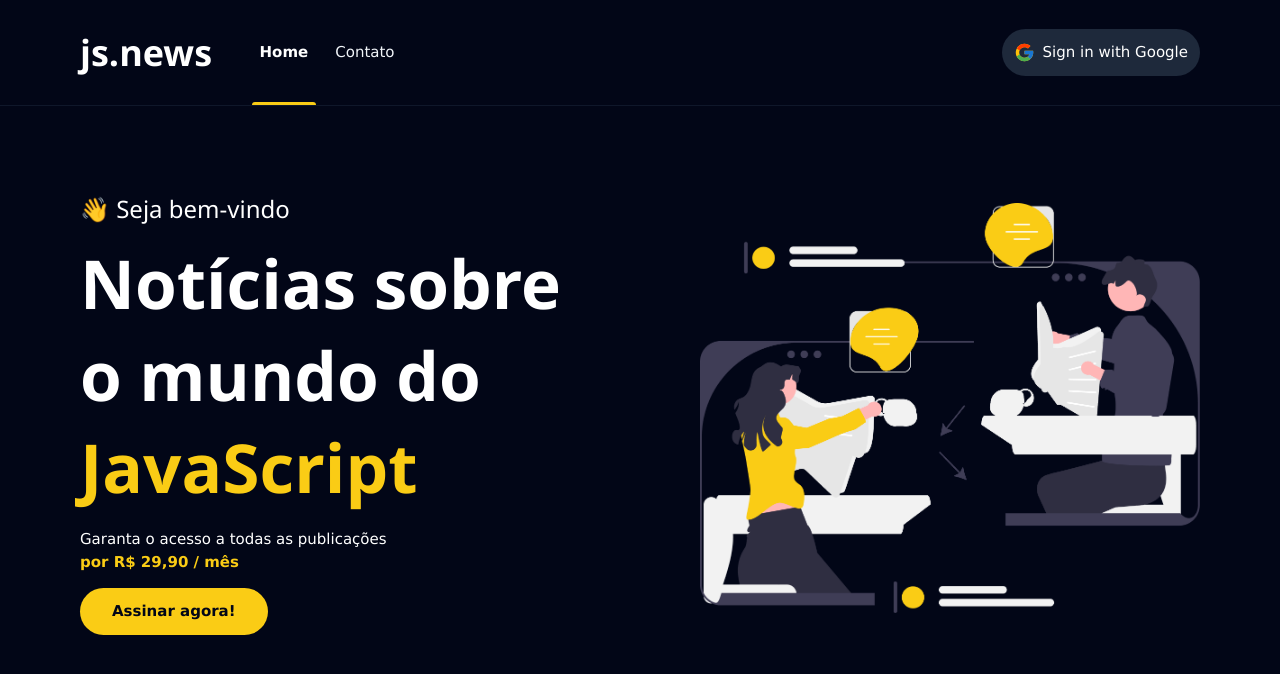
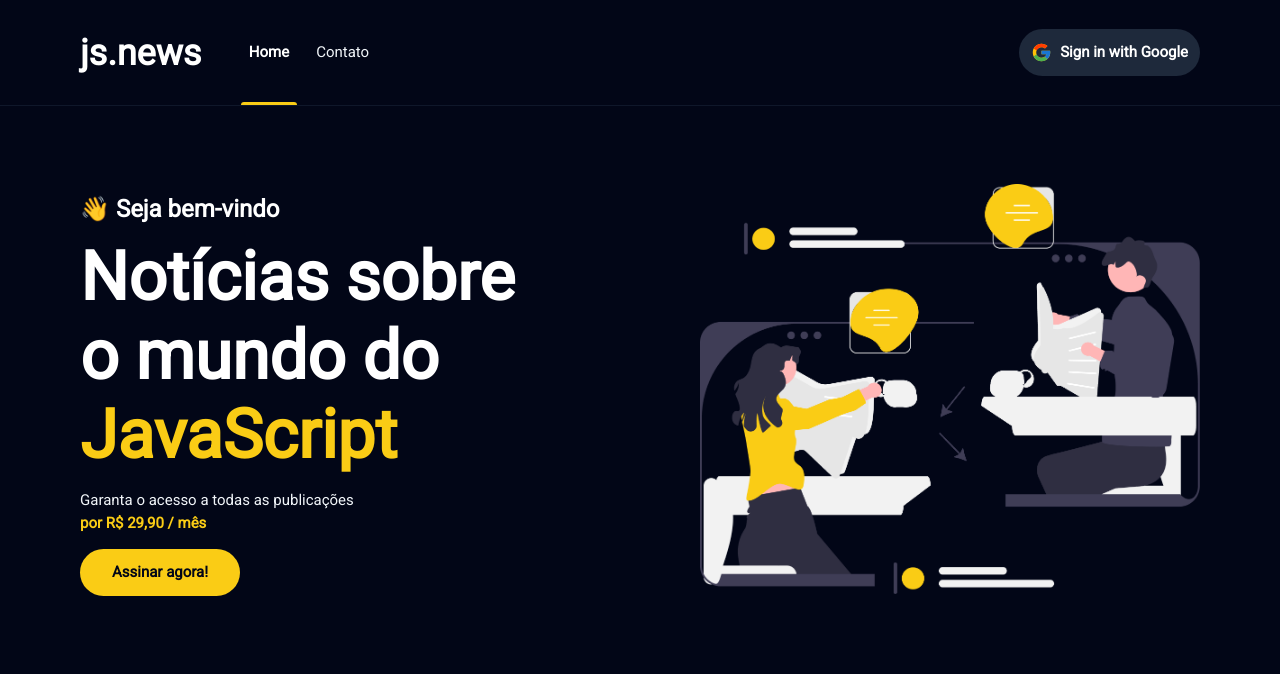
Before and after one commit to AlvaroSena/projeto-2, a plain HTML site: page index.html in a window 1280 px wide. Drawn offline with nearby package versions, Linux system fonts and the light colour scheme.

Commit message:
add Roboto font

```diff
--- a/index.html
+++ b/index.html
@@ -3,6 +3,7 @@
 <head>
   <meta charset="UTF-8">
   <meta name="viewport" content="width=device-width, initial-scale=1.0">
+  <link rel="stylesheet" href="https://fonts.googleapis.com/css?family=Roboto">
   <link rel="stylesheet" href="https://www.w3schools.com/w3css/4/w3.css">
   <link rel="stylesheet" href="style.css">
   <title>JS News</title>
@@ -54,7 +55,7 @@
     <div class="w3-container">
       <div class="content">
         <div class="text-box">
-          <h3>
+          <h3 class="h3-welcome">
             👋 Seja bem-vindo
           </h3>
           <h1 class="h1-pitche">
--- a/style.css
+++ b/style.css
@@ -1,7 +1,13 @@
+
+body,h1,h2,h3,h4,h5,h6 {font-family: Roboto, sans-serif;}
 
 body {
   background: var(--background);
   color: var(--pure-white);
+}
+
+p {
+  color: var(--text);
 }
 
 button {
@@ -92,6 +98,7 @@ li {
 @media (min-width: 768px) {
   .header .btn-sign-in::after {
     content: 'Sign in with Google';
+    font-weight: bold;
   }
 }
 
@@ -157,6 +164,10 @@ li {
   padding-right: 20px;
 }
 
+.content .text-box .h3-welcome {
+  font-weight: bold;
+}
+
 .content .illustration-box img {
   max-width: 500px;
   height: auto;
```
